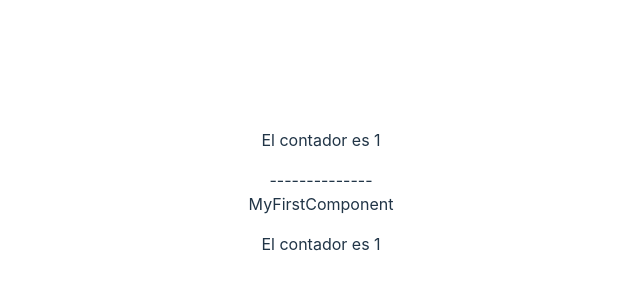
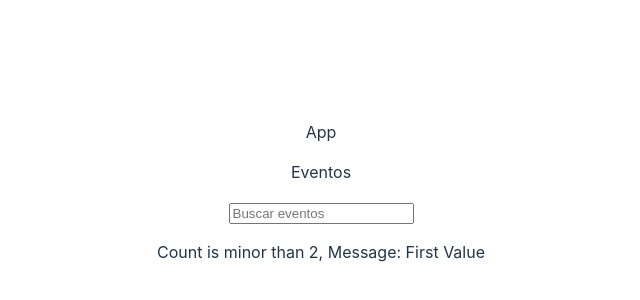
Before and after one commit to alfo1002/practice-react-concepts, a React (Vite) app: page / in a window 1280 px wide. Shown: the part 208-508 px from the top of the page, without its empty margins (319-959 px from the left). Built offline with nearby package versions, Linux system fonts and the light colour scheme.

Commit message:
add: se añade componente ejemplo de renderizado condicional

```diff
--- a/src/App.jsx
+++ b/src/App.jsx
@@ -2,19 +2,16 @@ import { useState } from 'react'
 import reactLogo from './assets/react.svg'
 import viteLogo from '/vite.svg'
 import './App.css'
-import { MyFirstComponent } from './MyFirstComponent'
+import { Navbar } from './components/Navbar'
+import { ConditionalRendering } from './components/General/ConditionalRendering'
 
 function App() {
-  const [count, setCount] = useState(0)
-
-  setTimeout(() => {
-    setCount(count + 1)
-  }, 5000)
 
   return (
     <>
-      <p>El contador es {count}</p>
-      <MyFirstComponent valor={count} />
+      <p>App</p>
+      <Navbar />
+      <ConditionalRendering />
     </>
 
   )
--- /dev/null
+++ b/src/components/General/ConditionalRendering.jsx
@@ -0,0 +1,14 @@
+import { useState } from "react"
+
+export const ConditionalRendering = () => {
+
+    const [count, setCount] = useState(0)
+
+    setTimeout(() => setCount(count + 1), 3000)
+
+    if (count < 2) {
+        return <p>Count is minor than 2, Message: {count == 0 ? 'Starting' : 'First Value'} </p>
+    } else {
+        return <p>Count is mayor than 2, Message: {count && 'On Process'}</p>
+    }
+}
--- /dev/null
+++ b/src/components/Navbar/index.jsx
@@ -0,0 +1,9 @@
+
+export const Navbar = () => {
+    return (
+        <div>
+            <p>Eventos</p>
+            <input type="text" placeholder="Buscar eventos" />
+        </div>
+    )
+}
```
